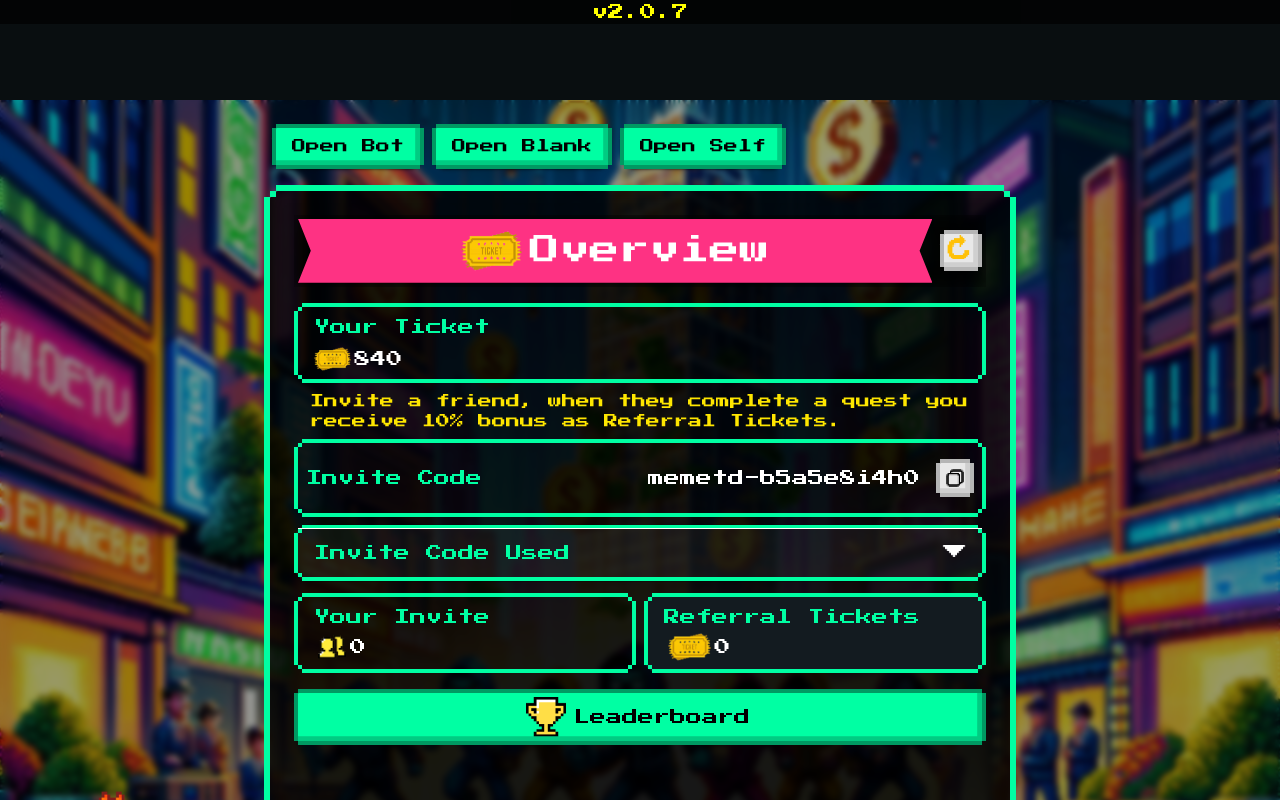
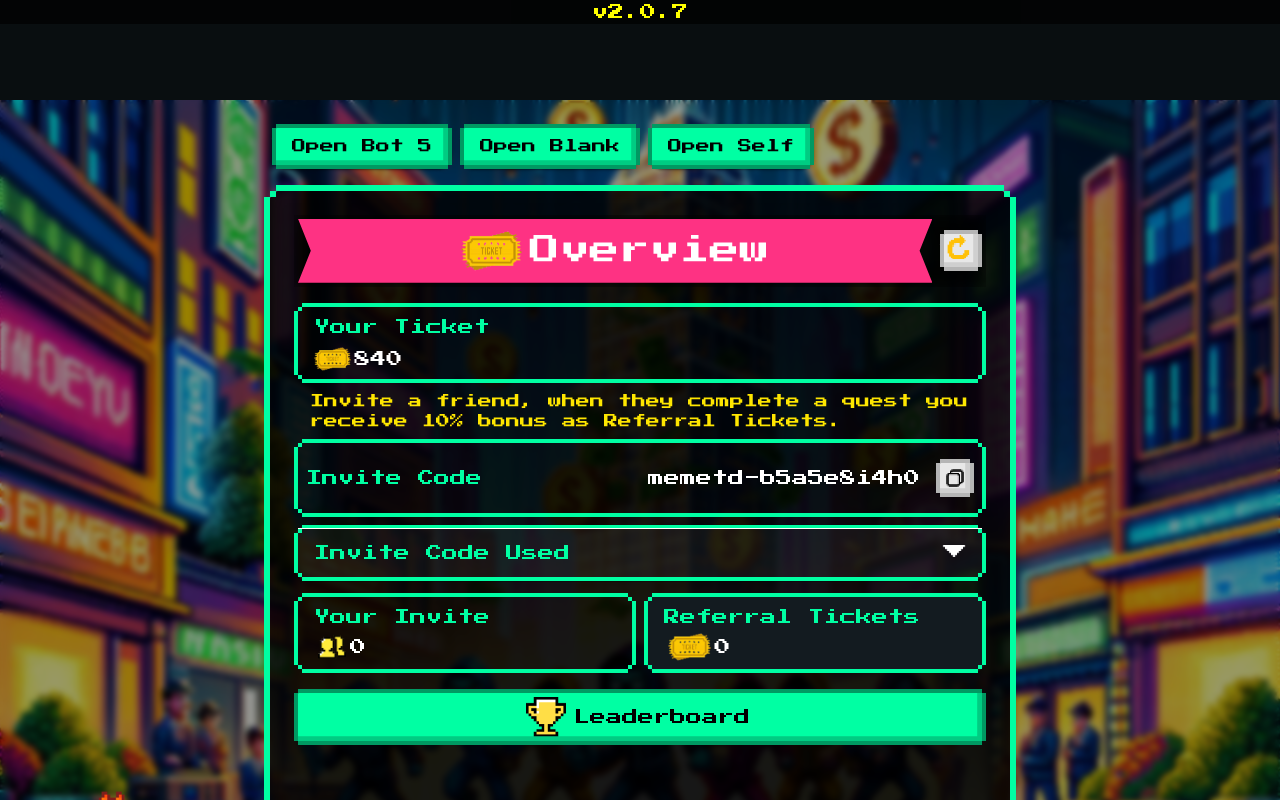
Before and after one commit to LeNgocPhuc99/test-bot, a React (Vite) app: page / in a window 1280 px wide. Shown: the top 800 px of the page. Built offline with nearby package versions, Linux system fonts and the light colour scheme.

Commit message:
add bot link

```diff
--- a/src/core/components/BottomSwipeableDrawer.tsx
+++ b/src/core/components/BottomSwipeableDrawer.tsx
@@ -50,7 +50,7 @@ const BottomSwipeableDrawer = () => {
           marginLeft: "8px",
         }}
       >
-        Open Bot
+        Open Bot 5
       </Button>
       <Button
         variant="contained"
```
